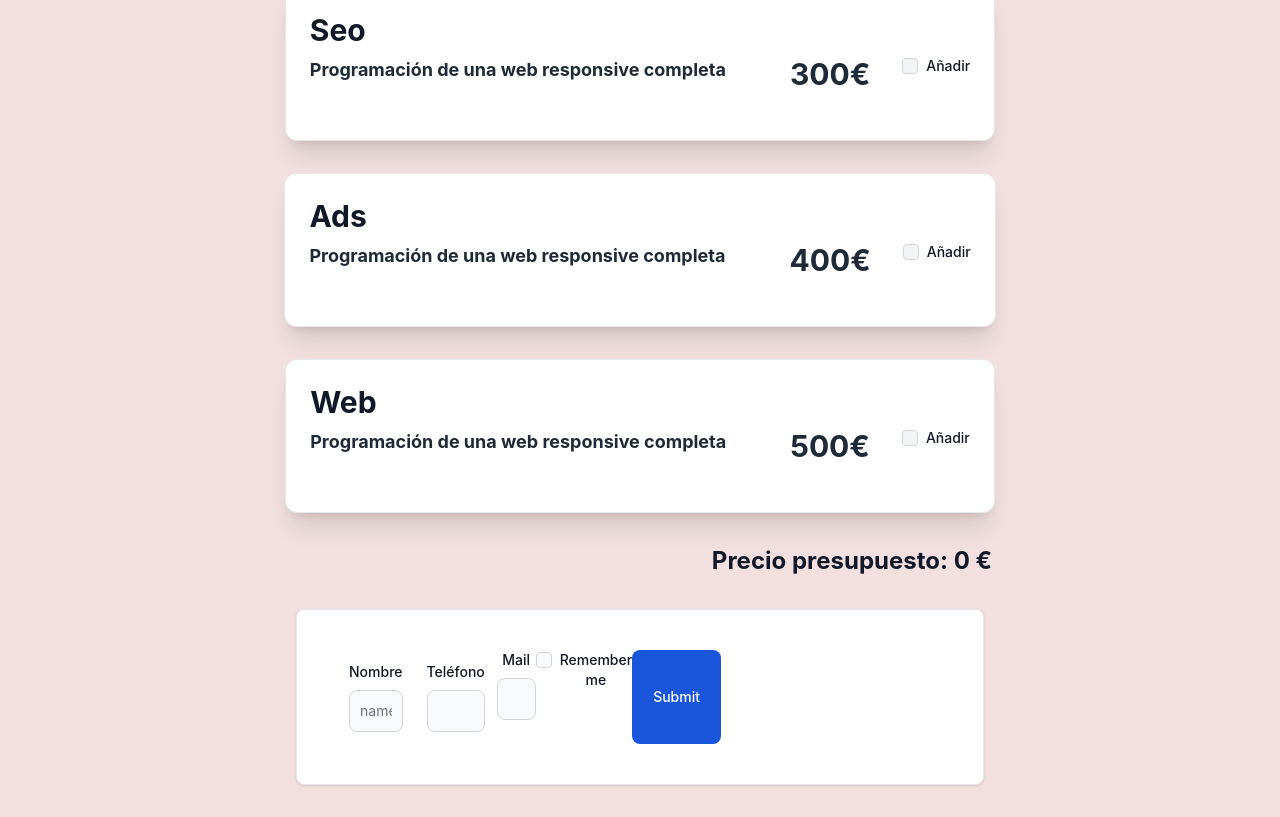
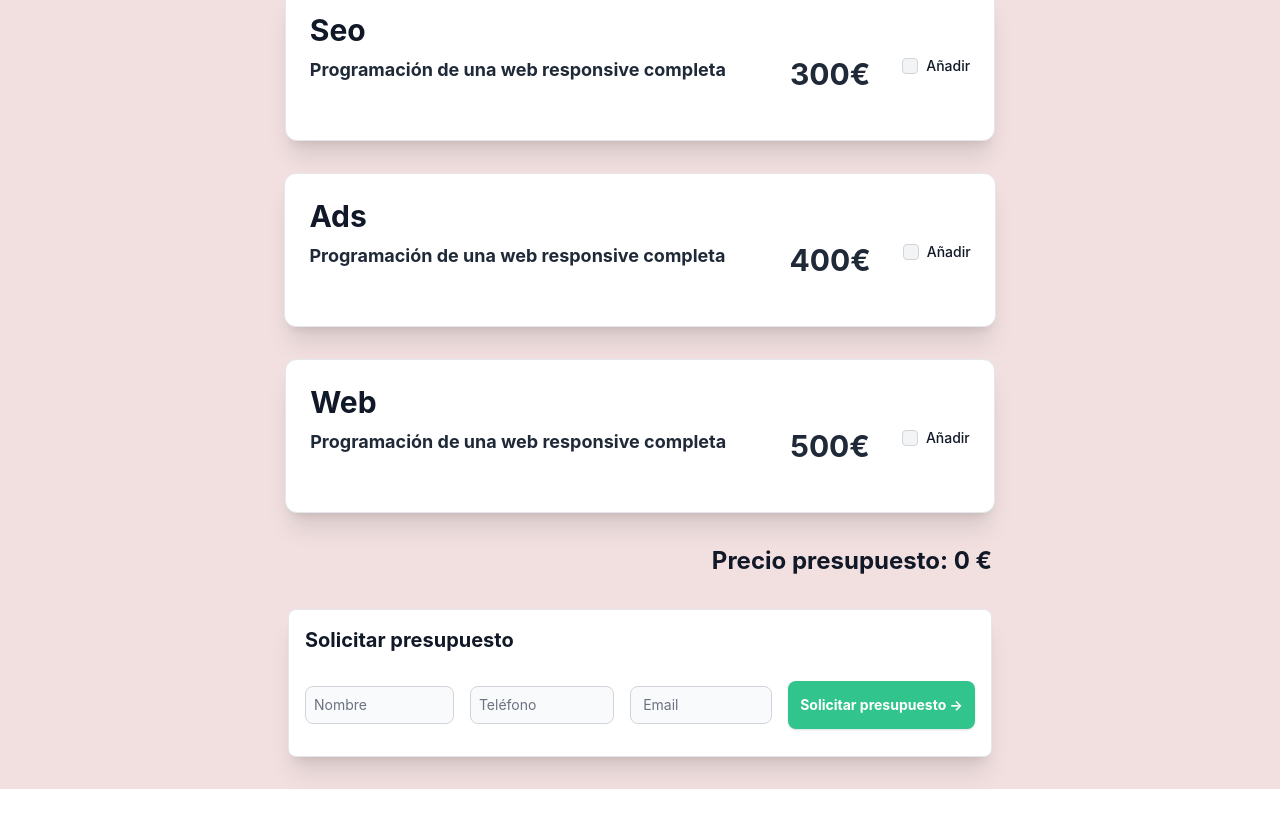
Before and after one commit to Orealba/S6.Presupuestos-React-, a React (Vite) app: page /presupuestos in a window 1280 px wide. Shown: the part 325-1142 px from the top of the page. After the commit the page ends 1114 px from the top, so only its background shows below. Built offline with nearby package versions, Linux system fonts and the light colour scheme.

Commit message:
creating the new budget card

```diff
--- a/src/Components/GenerarPresupuestoCard.tsx
+++ b/src/Components/GenerarPresupuestoCard.tsx
@@ -2,72 +2,52 @@ import './styles/GenerarPresupuestoCard.css';
 
 function GenerarPresupuestoCard() {
   return (
-    <div className="container  block max-w-sm p-6 bg-white border border-gray-200 rounded-lg shadow hover:bg-gray-100 generar-presupuestos-box-styles">
-
-        <form className="max-w-sm mx-auto flex d-flex generar-presupuestos-box-styles-form">
-          <div className="m-3 ">
+    <div className="container   bg-white border border-gray-200 rounded-lg shadow-xl generar-presupuestos-box-styles">
+      <h4 className="text-gray-900  font-bold text-xl generar-presupuestos-box-styles-title">Solicitar presupuesto</h4>
+      <form className="  items-center mx-auto flex d-flex generar-presupuestos-box-styles-form">
+        <div className="  generar-presupuestos-box-styles-form-divs">
           <label
-              for="email"
-              className="block mb-2 text-sm font-medium text-gray-900 dark:text-white">
-              Nombre
-            </label>
+            htmlFor="nombre"
+            className="block  text-sm font-medium text-gray-900 dark:text-white"></label>
+          <input
+            type="nombre"
+            id="nombre"
+            className="bg-gray-50 border border-gray-300 text-gray-900 text-sm rounded-lg   w-full p-2 mr-5"
+            placeholder="Nombre"
+            required
+          />
+        </div>
+        <div className=" generar-presupuestos-box-styles-form-divs">
+          <label
+            htmlFor="telefono"
+            className="block  text-sm font-medium text-gray-900 dark:text-white"></label>
+          <input
+            type="telefono"
+            id="telefono"
+            className="bg-gray-50 border border-gray-300 text-gray-900 text-sm rounded-lg   w-full p-2 mr-3"
+            placeholder="Teléfono"
+            required
+          />
+        </div>
+        <div className=" generar-presupuestos-box-styles-form-divs">
+          <label
+            htmlFor="email"
+            className="block  text-sm font-medium text-gray-900 dark:text-white"></label>
           <input
             type="email"
             id="email"
-              className="bg-gray-50 border border-gray-300 text-gray-900 text-sm rounded-lg focus:ring-blue-500 focus:border-blue-500 block w-full p-2.5 dark:bg-gray-700 dark:border-gray-600 dark:placeholder-gray-400 dark:text-white dark:focus:ring-blue-500 dark:focus:border-blue-500"
-              placeholder="name@flowbite.com"
+            className="bg-gray-50 border border-gray-300 text-gray-900 text-sm rounded-lg  w-full "
+            placeholder="Email"
             required
           />
         </div>
-          <div className="m-3">
-            <label
-              for="password"
-              className="block mb-2 text-sm font-medium text-gray-900 dark:text-white">
-              Teléfono
-            </label>
-            <input
-              type="password"
-              id="password"
-              className="bg-gray-50 border border-gray-300 text-gray-900 text-sm rounded-lg focus:ring-blue-500 focus:border-blue-500 block w-full p-2.5 dark:bg-gray-700 dark:border-gray-600 dark:placeholder-gray-400 dark:text-white dark:focus:ring-blue-500 dark:focus:border-blue-500"
-              required
-            />
-          </div>
-          <div className="mb-5">
-            <label
-              for="password"
-              className="block mb-2 text-sm font-medium text-gray-900 dark:text-white">
-              Mail
-            </label>
-            <input
-              type="password"
-              id="password"
-              className="bg-gray-50 border border-gray-300 text-gray-900 text-sm rounded-lg focus:ring-blue-500 focus:border-blue-500 block w-full p-2.5 dark:bg-gray-700 dark:border-gray-600 dark:placeholder-gray-400 dark:text-white dark:focus:ring-blue-500 dark:focus:border-blue-500"
-              required
-            />
-          </div>
-          <div className="flex items-start mb-5">
-            <div className="flex items-center h-5">
-              <input
-                id="remember"
-                type="checkbox"
-                value=""
-                className="w-4 h-4 border border-gray-300 rounded bg-gray-50 focus:ring-3 focus:ring-blue-300 dark:bg-gray-700 dark:border-gray-600 dark:focus:ring-blue-600 dark:ring-offset-gray-800 dark:focus:ring-offset-gray-800"
-                required
-              />
-            </div>
-            <label
-              for="remember"
-              className="ms-2 text-sm font-medium text-gray-900 dark:text-gray-300">
-              Remember me
-            </label>
-          </div>
+
         <button
           type="submit"
-            className="text-white bg-blue-700 hover:bg-blue-800 focus:ring-4 focus:outline-none focus:ring-blue-300 font-medium rounded-lg text-sm w-full sm:w-auto px-5 py-2.5 text-center dark:bg-blue-600 dark:hover:bg-blue-700 dark:focus:ring-blue-800">
-            Submit
+          className="bg-green-400 text-sm font-bold text-white   shadow  generar-presupuestos-box-styles-button">
+          Solicitar presupuesto →
         </button>
       </form>
-
     </div>
   );
 }
--- a/src/Components/styles/GenerarPresupuestoCard.css
+++ b/src/Components/styles/GenerarPresupuestoCard.css
@@ -1,8 +1,19 @@
 .generar-presupuestos-box-styles {
   justify-self: center;
   margin-top: 2rem;
-  max-width: 43rem;
+  max-width: 44rem;
 }
-.generar-presupuestos-box-styles-form {
+.generar-presupuestos-box-styles-title {
+  text-align: start;
+  margin-left: 1rem;
+  margin-top: 1rem;
+}
+
+.generar-presupuestos-box-styles-form-divs {
+  margin: 2rem 0rem 2rem 1rem;
+}
+.generar-presupuestos-box-styles-button {
+  height: 3rem;
+  width: 20rem;
   margin: 1rem;
 }
```
Lines whose indentation alone changed are shown as unchanged.
